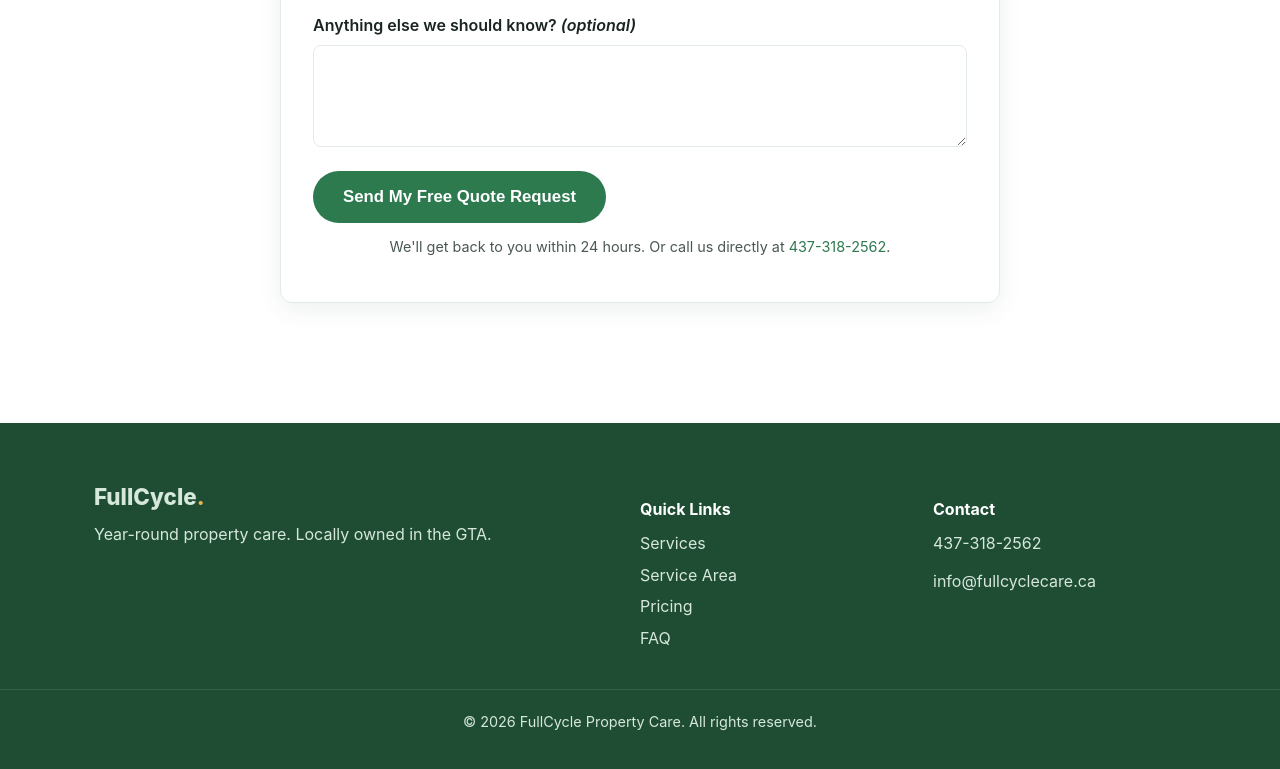
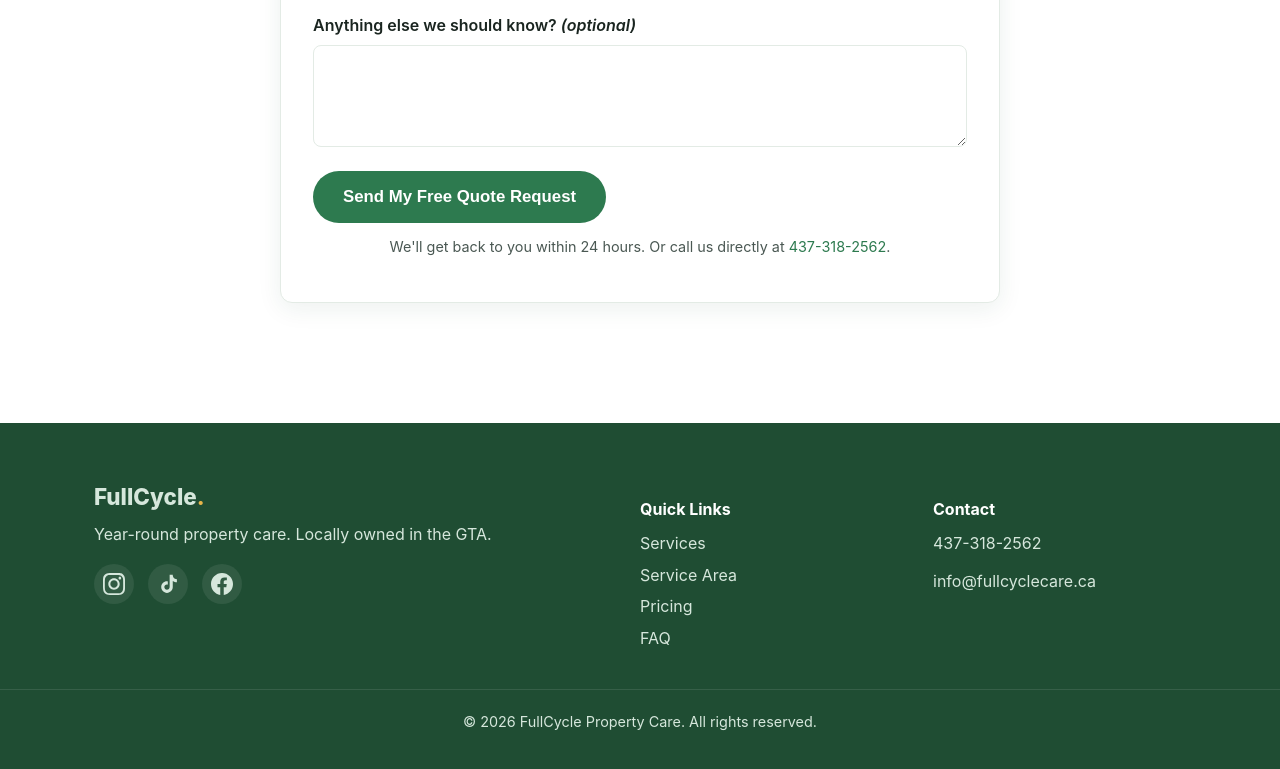
Before and after one commit to Halo-hub501/fullcycle_care, a plain HTML site: page index.html in a window 1280 px wide. Shown: the part 5704-6473 px from the top of the page. Drawn offline with Linux system fonts and the light colour scheme.

Commit message:
Add Instagram, TikTok, Facebook icons to footer

```diff
--- a/index.html
+++ b/index.html
@@ -276,6 +276,17 @@
       <div>
         <p class="footer-logo">FullCycle<span>.</span></p>
         <p>Year-round property care. Locally owned in the GTA.</p>
+        <div class="social-links" aria-label="Follow us on social media">
+          <a href="#" aria-label="Instagram" target="_blank" rel="noopener">
+            <svg viewBox="0 0 24 24" fill="currentColor" width="22" height="22"><path d="M12 2.2c3.2 0 3.6 0 4.8.1 1.2.1 1.8.2 2.2.4.6.2 1 .5 1.5 1s.8.9 1 1.5c.2.4.4 1 .4 2.2.1 1.2.1 1.6.1 4.8s0 3.6-.1 4.8c-.1 1.2-.2 1.8-.4 2.2-.2.6-.5 1-1 1.5s-.9.8-1.5 1c-.4.2-1 .4-2.2.4-1.2.1-1.6.1-4.8.1s-3.6 0-4.8-.1c-1.2-.1-1.8-.2-2.2-.4-.6-.2-1-.5-1.5-1s-.8-.9-1-1.5c-.2-.4-.4-1-.4-2.2-.1-1.2-.1-1.6-.1-4.8s0-3.6.1-4.8c.1-1.2.2-1.8.4-2.2.2-.6.5-1 1-1.5s.9-.8 1.5-1c.4-.2 1-.4 2.2-.4 1.2-.1 1.6-.1 4.8-.1m0-2.2C8.7 0 8.3 0 7.1.1c-1.3.1-2.2.2-3 .5-.8.3-1.5.7-2.2 1.4S.7 3.3.4 4.1C.2 4.9.1 5.8 0 7.1 0 8.3 0 8.7 0 12s0 3.7.1 4.9c.1 1.3.2 2.2.5 3 .3.8.7 1.5 1.4 2.2s1.4 1.1 2.2 1.4c.8.3 1.7.5 3 .5C8.3 24 8.7 24 12 24s3.7 0 4.9-.1c1.3-.1 2.2-.2 3-.5.8-.3 1.5-.7 2.2-1.4s1.1-1.4 1.4-2.2c.3-.8.5-1.7.5-3 .1-1.2.1-1.6.1-4.9s0-3.7-.1-4.9c-.1-1.3-.2-2.2-.5-3-.3-.8-.7-1.5-1.4-2.2S20.7.7 19.9.4c-.8-.3-1.7-.5-3-.5C15.7 0 15.3 0 12 0zm0 5.8c-3.4 0-6.2 2.8-6.2 6.2s2.8 6.2 6.2 6.2 6.2-2.8 6.2-6.2-2.8-6.2-6.2-6.2zm0 10.2c-2.2 0-4-1.8-4-4s1.8-4 4-4 4 1.8 4 4-1.8 4-4 4zm6.4-11.8c-.8 0-1.4.6-1.4 1.4s.6 1.4 1.4 1.4 1.4-.6 1.4-1.4-.6-1.4-1.4-1.4z"/></svg>
+          </a>
+          <a href="#" aria-label="TikTok" target="_blank" rel="noopener">
+            <svg viewBox="0 0 24 24" fill="currentColor" width="22" height="22"><path d="M19.6 6.3c-1.3-.8-2.2-2.2-2.4-3.7V2h-3.4v13.4c0 1.6-1.3 2.9-2.9 2.9s-2.9-1.3-2.9-2.9 1.3-2.9 2.9-2.9c.3 0 .6.1.9.2v-3.5c-.3 0-.6-.1-.9-.1-3.5 0-6.3 2.8-6.3 6.3S7.4 21.7 10.9 21.7s6.3-2.8 6.3-6.3V8.7c1.3.9 2.9 1.5 4.5 1.5V6.8c-.7 0-1.5-.2-2.1-.5z"/></svg>
+          </a>
+          <a href="#" aria-label="Facebook" target="_blank" rel="noopener">
+            <svg viewBox="0 0 24 24" fill="currentColor" width="22" height="22"><path d="M24 12c0-6.6-5.4-12-12-12S0 5.4 0 12c0 6 4.4 11 10.1 11.9V15.5H7.1V12h3v-2.6c0-3 1.8-4.6 4.5-4.6 1.3 0 2.7.2 2.7.2v2.9H15.8c-1.5 0-1.9.9-1.9 1.9V12h3.3l-.5 3.5h-2.8v8.4C19.6 23 24 18 24 12z"/></svg>
+          </a>
+        </div>
       </div>
       <div>
         <h4>Quick Links</h4>
--- a/styles.css
+++ b/styles.css
@@ -591,6 +591,30 @@ a:hover { text-decoration: underline; }
   font-size: 0.9rem;
 }
 
+/* Social media icons */
+.social-links {
+  display: flex;
+  gap: 14px;
+  margin-top: 16px;
+}
+.social-links a {
+  display: inline-flex;
+  align-items: center;
+  justify-content: center;
+  width: 40px;
+  height: 40px;
+  border-radius: 50%;
+  background: rgba(255, 255, 255, 0.08);
+  color: #d6e7dc;
+  margin: 0;
+  transition: background 0.2s ease, color 0.2s ease, transform 0.2s ease;
+}
+.social-links a:hover {
+  background: var(--gold);
+  color: var(--green-900);
+  transform: translateY(-2px);
+}
+
 /* ===== RESPONSIVE ===== */
 
 /* Tablet & small laptop */
```
